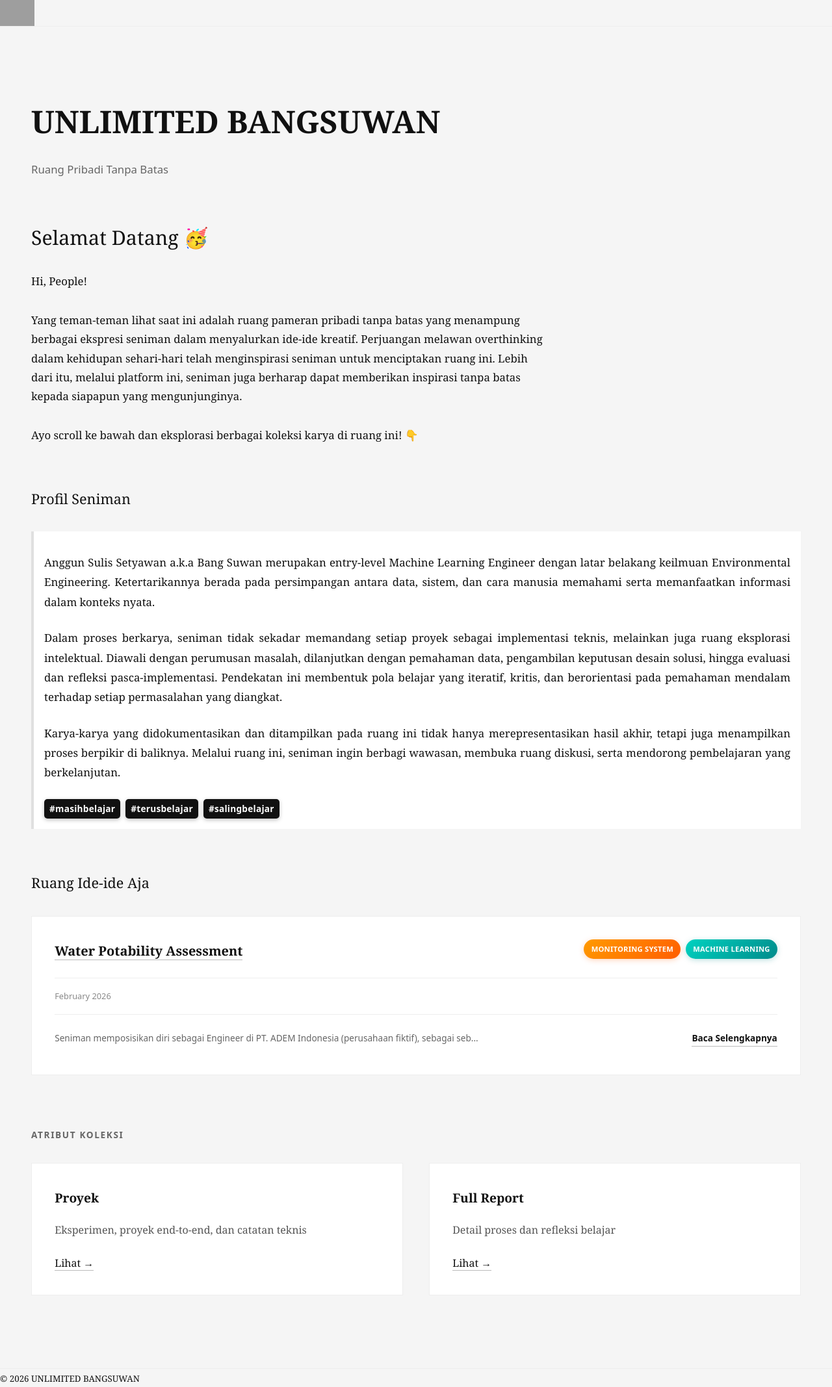
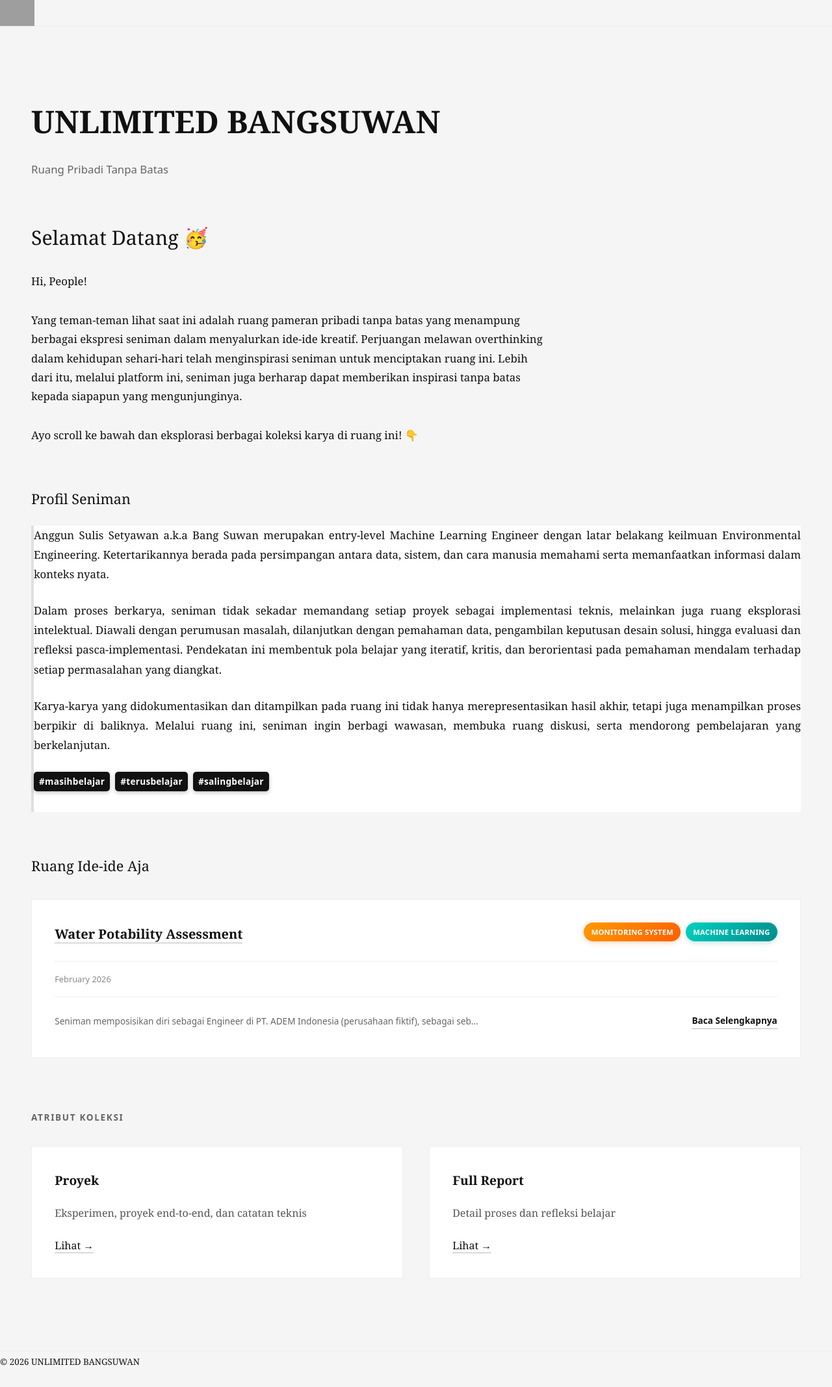
Before and after one commit to Sulbae/Sulbae.github.io, a Jekyll site: the page built from index.md, in a window 1280 px wide. Shown: the whole page at 65% size. Built offline with Jekyll 4.4.1, drawn with Linux system fonts in a browser that asks for light colours; after the commit the page ends 2109 px from its top, so only the background shows below that; grey boxes are pictures that could not be loaded.

Commit message:
Update home.css

```diff
--- a/assets/css/home.css
+++ b/assets/css/home.css
@@ -85,8 +85,8 @@ a:hover {
 
 .profile {
   background: #ffffff;
-  padding: 1rem;
-  margin: 2rem 0;
+  padding: 0 0 2rem 0;
+  margin: 0 0 4rem 0;
   border-left: 4px solid #e0e0e0;
 }
 
```
